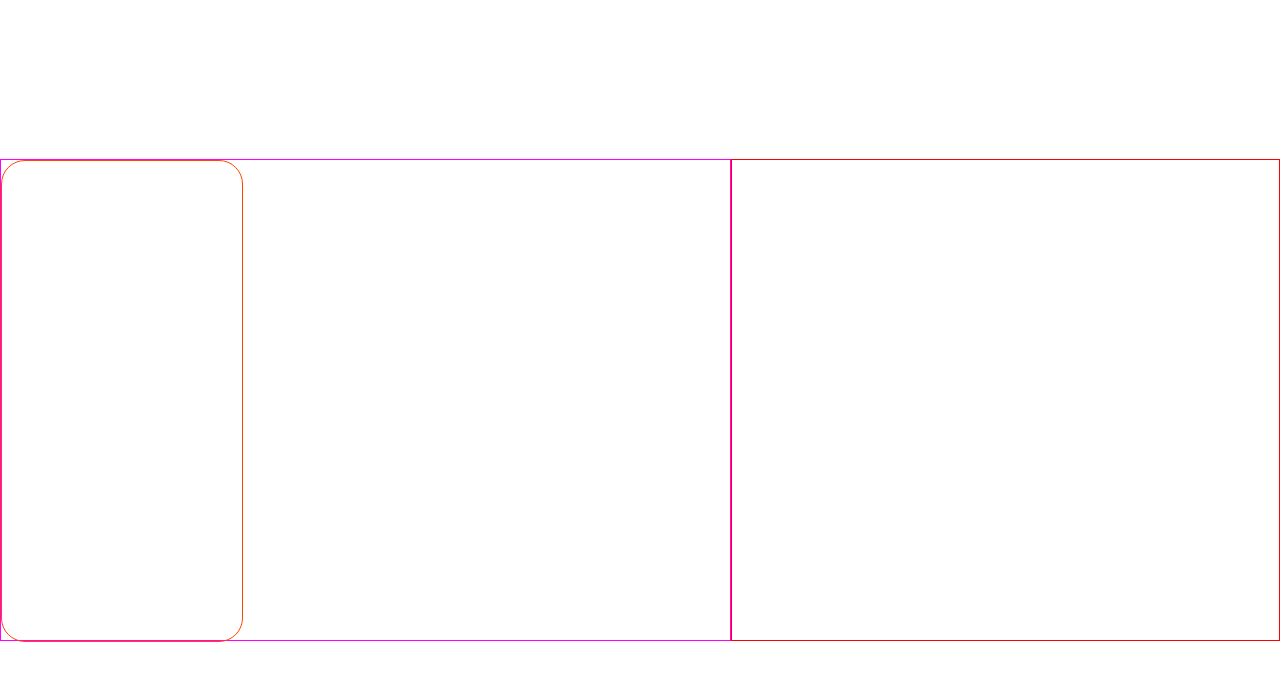
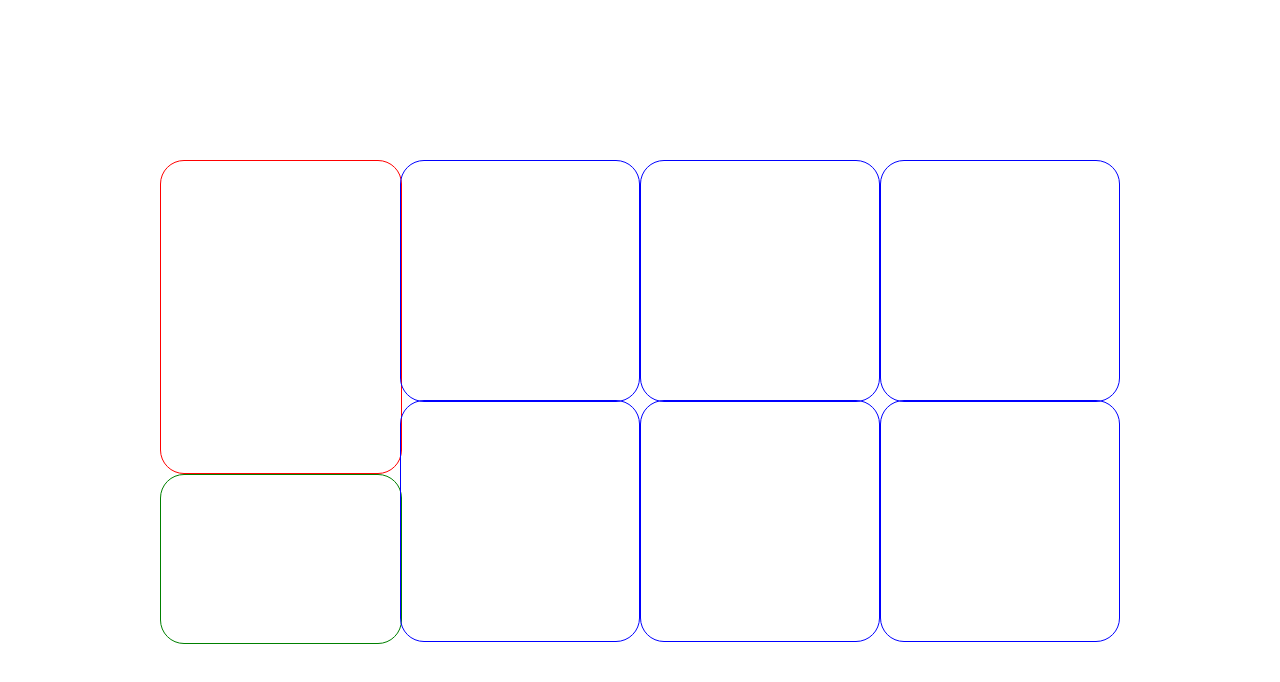
Before and after one commit to MHDSOU/Time-tracking-dashboard, a plain HTML site: page index.html in a window 1280 px wide. Drawn offline with Linux system fonts and the light colour scheme.

Commit message:
management

```diff
--- a/Style/Style.css
+++ b/Style/Style.css
@@ -12,34 +12,84 @@
 }
 
 .card-container {
-  border: 1px magenta solid;
+  display: flex;
   width: 60rem;
   height: 30rem;
+  border-radius: 1.5rem;
 }
 
 .containerOne {
-  border: 1px orangered solid;
   width: 15rem;
   height: 30rem;
   border-radius: 1.5rem;
 }
 
 #first-item {
-  background-color: hsl(264, 64%, 52%);
+  border: 1px red solid;
+  width: 15rem;
+  height: 65%;
+  border-radius: 1.5rem;
 }
 
 #second-item {
-  background-color: hsl(235, 46%, 20%);
+  border: 1px green solid;
+  width: 15rem;
+  height: 35%;
+  border-radius: 1.5rem;
 }
 
 .containerTwo {
-  border: 1px red solid;
+  display: flex;
   width: 45rem;
-  height: 30rem;
+  height: 15rem;
+  border-radius: 1.5rem;
 }
 
-.grid-item {
-  border: 1px violet solid;
-  width: 5rem;
-  height: 5rem;
+#premier-item {
+  border: 1px blue solid;
+  width: 15rem;
+  height: 15rem;
+  border-radius: 1.5rem;
 }
+
+#deuxieme-item {
+  border: 1px blue solid;
+  width: 15rem;
+  height: 15rem;
+  border-radius: 1.5rem;
+}
+
+#troisieme-item {
+  border: 1px blue solid;
+  width: 15rem;
+  height: 15rem;
+  border-radius: 1.5rem;
+}
+
+.containerThree {
+  display: flex;
+  width: 45rem;
+  height: 15rem;
+  border-radius: 1.5rem;
+}
+
+#quatrieme-item {
+  border: 1px blue solid;
+  width: 15rem;
+  height: 15rem;
+  border-radius: 1.5rem;
+}
+
+#cinquieme-item {
+  border: 1px blue solid;
+  width: 15rem;
+  height: 15rem;
+  border-radius: 1.5rem;
+}
+
+#sixieme-item {
+  border: 1px blue solid;
+  width: 15rem;
+  height: 15rem;
+  border-radius: 1.5rem;
+}
--- a/index.html
+++ b/index.html
@@ -23,115 +23,21 @@
           <div id="first-item"></div>
           <div id="second-item"></div>
         </div>
-      </div>
 
-        <div class="containerTwo">
-
-            <div class="grid-item></div>
-            <div class="grid-item></div>
-            <div class="grid-item></div>
-            <div class="grid-item></div>
-            <div class="grid-item></div>
-            <div class="grid-item></div>
-
-
-        </div>
-
-      </div>
-    </div>
-
-    <!-- <div id="main-container">
-      <div id="card-container">
-        <div id="containerOne">
-          <div id="first-item">
-            <img src="" alt="" />
-            <p>Report for</p>
-            <h6>
-              Jeremy
-              <br />
-              Robson
-            </h6>
+        <div>
+          <div class="containerTwo">
+            <div id="premier-item"></div>
+            <div id="deuxieme-item"></div>
+            <div id="troisieme-item"></div>
           </div>
 
-          <div id="second-item">
-            <ul>
-              <li>Daily</li>
-              <li>Weekly</li>
-              <li>Monthly</li>
-            </ul>
-          </div>
-        </div>
-
-        <div id="containerTwo">
-          <div class="grid-container">
-            <div class="grid-item">
-              <div>
-                <p>Work</p>
-                <img src="./images/icon-ellipsis.svg" alt="" />
-              </div>
-              <div>
-                <h5>32hrs</h5>
-                <p>Last Week - 36hrs</p>
-              </div>
-            </div>
-
-            <div class="grid-item">
-              <div>
-                <p>Play</p>
-                <img src="./images/icon-ellipsis.svg" alt="" />
-              </div>
-              <div>
-                <h5>10hrs</h5>
-                <p>Last Week - 8hrs</p>
-              </div>
-            </div>
-
-            <div class="grid-item">
-              <div>
-                <p>Study</p>
-                <img src="./images/icon-ellipsis.svg" alt="" />
-              </div>
-              <div>
-                <h5>4hrs</h5>
-                <p>Last Week - 7hrs</p>
-              </div>
-            </div>
-
-            <div class="grid-item">
-              <div>
-                <p>Exercice</p>
-                <img src="./images/icon-ellipsis.svg" alt="" />
-              </div>
-              <div>
-                <h5>4hrs</h5>
-                <p>Last Week - 5hrs</p>
-              </div>
-            </div>
-
-            <div class="grid-item">
-              <div>
-                <p>Social</p>
-                <img src="./images/icon-ellipsis.svg" alt="" />
-              </div>
-              <div>
-                <h5>5hrs</h5>
-                <p>Last Week - 10hrs</p>
-              </div>
-            </div>
-
-            <div class="grid-item">
-              <div>
-                <p>Self Care</p>
-                <img src="./images/icon-ellipsis.svg" alt="" />
-              </div>
-              <div>
-                <h5>2hrs</h5>
-                <p>Last Week - 2hrs</p>
-              </div>
-            </div>
+          <div class="containerThree">
+            <div id="quatrieme-item"></div>
+            <div id="cinquieme-item"></div>
+            <div id="sixieme-item"></div>
           </div>
         </div>
       </div>
-    </div> -->
+    </div>
   </body>
 </html>
```
